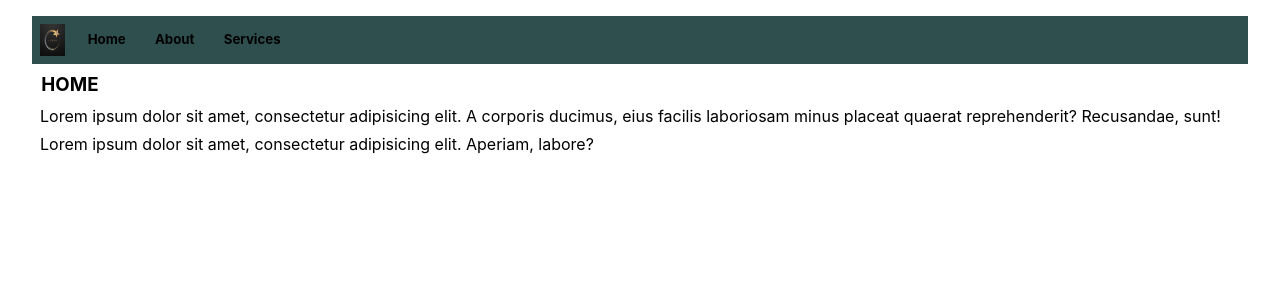
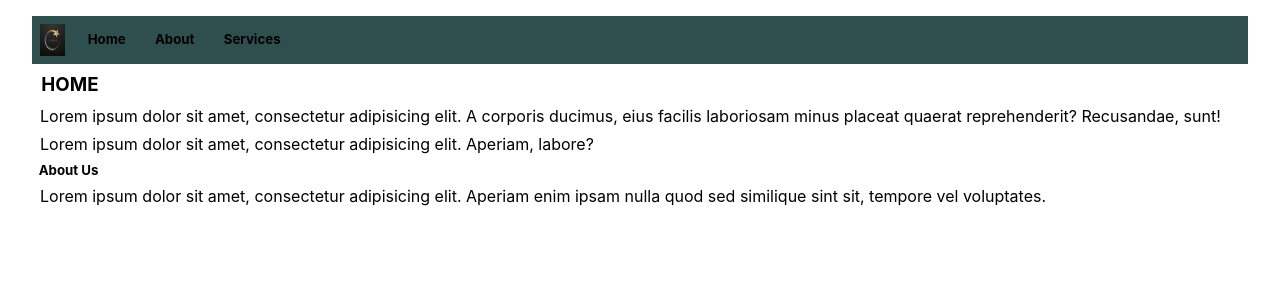
Before and after one commit to AQMSR/Website-React, a React (Create React App) app in the folder aqmsr/: page / in a window 1280 px wide. Shown: the top 300 px of the page. Built offline with nearby package versions, Linux system fonts and the light colour scheme.

Commit message:
added footer components basic

```diff
--- a/aqmsr/src/App.js
+++ b/aqmsr/src/App.js
@@ -9,12 +9,15 @@ import About from "./components/about/about";
 import ServicesNAV from "./components/services_NAV/servicesNAV";
 import ServicesDropdown from "./components/services_Dropdown/servicesDropdown";
 import Service1 from "./components/service1/service1";
+import FooterAbout from "./components/footer/footer_about/footerAbout";
+
 
 function App() {
     const [isHomeClicked, setIsHomeClicked] = useState(true)
     const [isAboutClicked, setIsAboutClicked] = useState(false)
     const [isDropdownOpen, setIsDropdownOpen] = useState(false)
     const [selectedService, setSelectedService] = useState(null)
+    const [isServiceOpen, setIsServiceOpen] = useState(false)
     const toggleDropdown = () => {
         setIsDropdownOpen(!isDropdownOpen)
     }
@@ -30,6 +33,10 @@ function App() {
 
     const handleServiceClick = (service) =>{
         setSelectedService(service)
+    }
+
+    const handleServiceOpen = () =>{
+        setIsServiceOpen(!isServiceOpen)
     }
   return (
     <div className="App">
@@ -51,7 +58,7 @@ function App() {
           {isDropdownOpen &&
               (
                   <div className="dropdown-content" onMouseLeave={toggleDropdown}>
-                  <ServicesDropdown onServiceClick={handleServiceClick}/>
+                  <ServicesDropdown onServiceClick={handleServiceClick} />
                   </div>
               )
           }
@@ -59,14 +66,13 @@ function App() {
         </div>
         <div>
             {isAboutClicked?<About/> : <Home/>}
-            {selectedService === 'service1' && (
+            {selectedService === 'service1' &&(
               <Service1/>
             )}
         </div>
-
-
-
-
+        <footer>
+            <FooterAbout/>
+        </footer>
 
     </div>
   );
--- /dev/null
+++ b/aqmsr/src/components/footer/footer_about/footerAbout.js
@@ -0,0 +1,14 @@
+import './footerAbout.css'
+
+function footerAbout(){
+    return(
+        <>
+        <h5>About Us</h5>
+            <p>Lorem ipsum dolor sit amet, consectetur adipisicing elit.
+                Aperiam enim ipsam nulla quod sed similique sint sit,
+                tempore vel voluptates.</p>
+        </>
+    )
+}
+
+export default footerAbout
```
Also changed, not shown: aqmsr/src/components/footer/footer_contact/footerContact.js (added, +14 -0 lines), aqmsr/src/components/footer/footer_services/footerServices.js (added, +14 -0 lines), aqmsr/src/components/footer/footer_about/footerAbout.css (added), aqmsr/src/components/footer/footer_contact/footerContact.css (added), aqmsr/src/components/footer/footer_services/footerServices.css (added).
